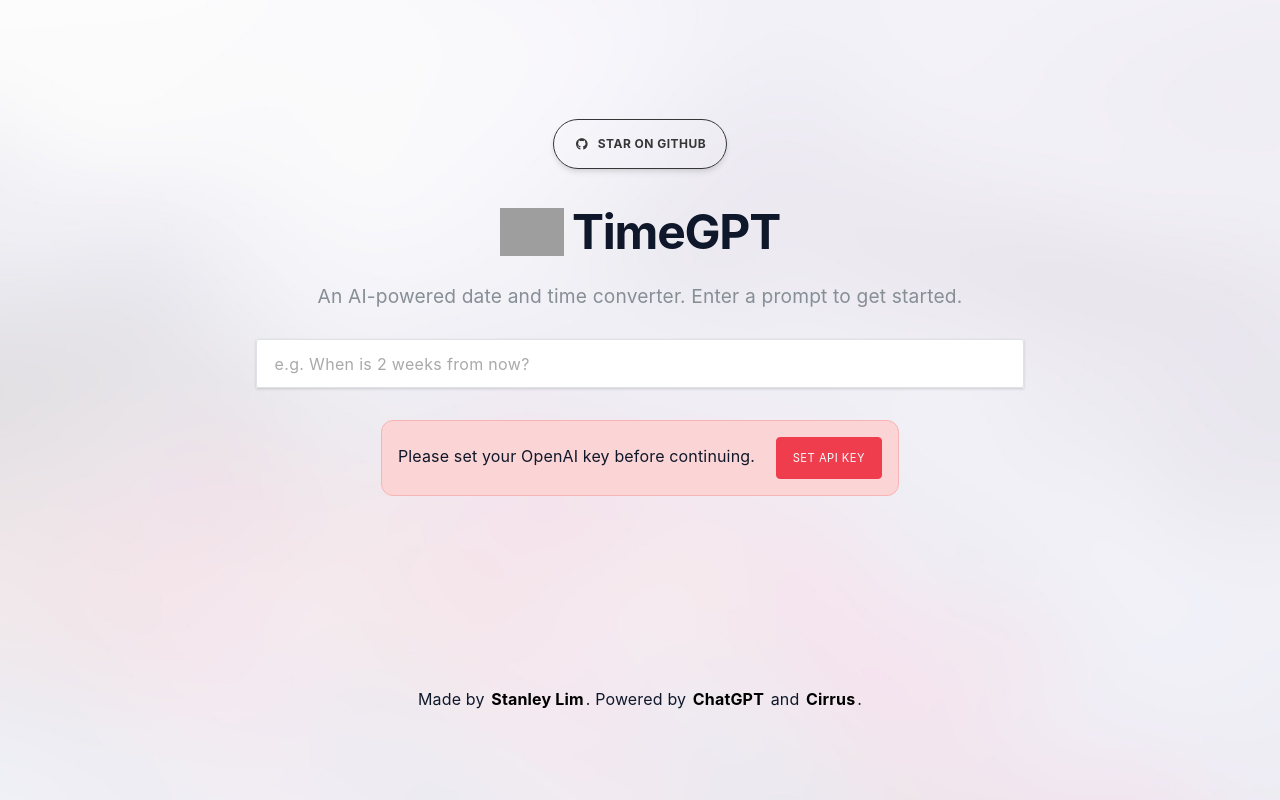
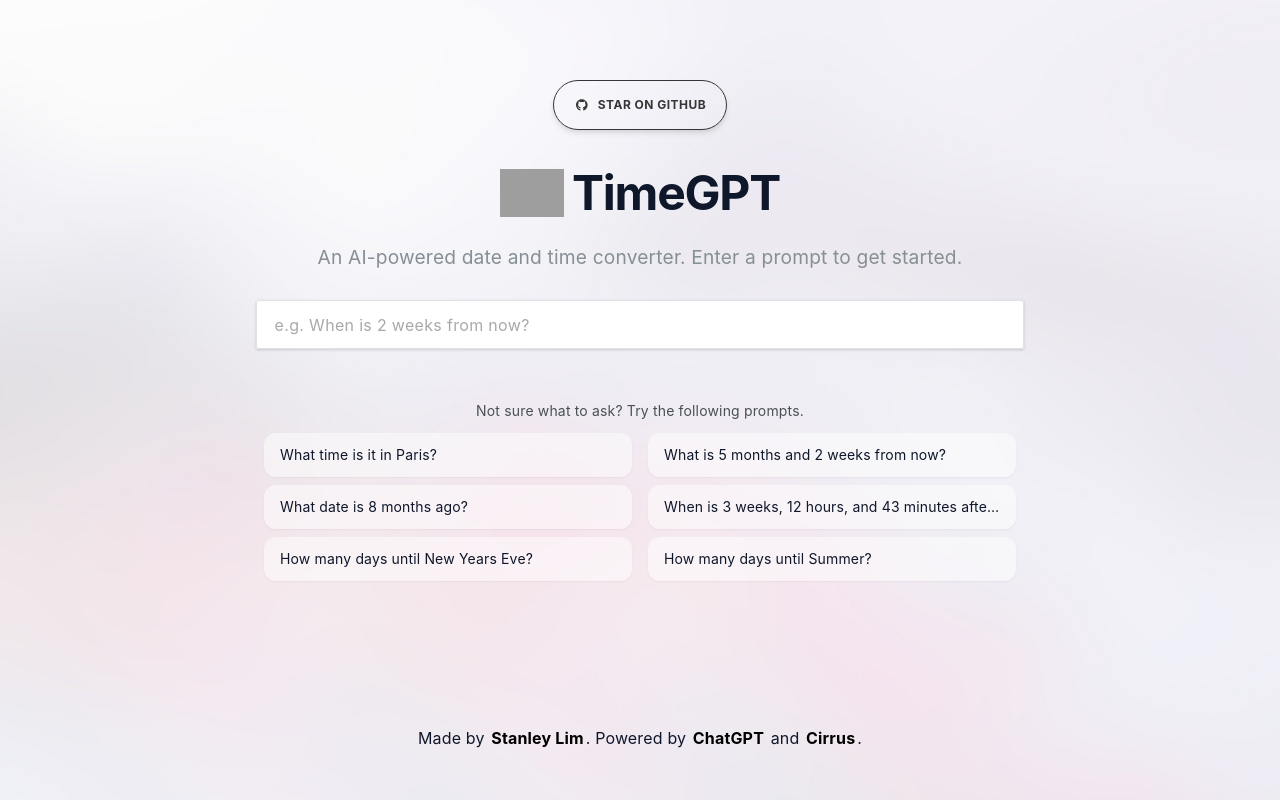
Before and after one commit to Spiderpig86/TimeGPT, a Next.js app: page / in a window 1280 px wide. Built offline with nearby package versions, Linux system fonts and the light colour scheme; grey boxes are pictures that could not be loaded.

Commit message:
:sparkles: feat(Chat.tsx): Add override to auto-set key for public usage

```diff
--- a/next.config.js
+++ b/next.config.js
@@ -1,8 +1,11 @@
 /** @type {import('next').NextConfig} */
 const nextConfig = {
-  experimental: {
-    appDir: true,
-  },
-}
+    experimental: {
+        appDir: true,
+    },
+    env: {
+        NEXT_PUBLIC_AUTO_SET_KEY: true,
+    },
+};
 
-module.exports = nextConfig
+module.exports = nextConfig;
--- a/src/app/Chat.tsx
+++ b/src/app/Chat.tsx
@@ -1,6 +1,6 @@
 'use client';
 
-import { useMemo, useState } from 'react';
+import { useEffect, useMemo, useState } from 'react';
 import { FontAwesomeIcon } from '@fortawesome/react-fontawesome';
 import { library } from '@fortawesome/fontawesome-svg-core';
 import { fab } from '@fortawesome/free-brands-svg-icons';
@@ -105,7 +105,7 @@
             return;
         }
 
-        if (!apiKey || apiKey.trim().length === 0) {
+        if (!process.env.NEXT_PUBLIC_AUTO_SET_KEY && (!apiKey || apiKey.trim().length === 0)) {
             console.error('Must provide OpenAI API key');
             alert('Must provide OpenAI API key');
             return;
@@ -162,9 +162,11 @@
         }
     };
 
+    console.log(process.env.NEXT_PUBLIC_AUTO_SET_KEY);
+
     return (
         <div className="u-flex u-flex-column u-items-center u-justify-center w-100p">
-            {keyModal}
+            {!process.env.NEXT_PUBLIC_AUTO_SET_KEY && keyModal}
             <div className="form-group w-100p w-70p-md max-w-sm u-shadow-sm mb-4">
                 <input
                     className="form-group-input"
@@ -180,7 +182,7 @@
                     }}
                 />
             </div>
-            {(!apiKey || !isKeyValid(apiKey)) && (
+            {!process.env.NEXT_PUBLIC_AUTO_SET_KEY && (!apiKey || !isKeyValid(apiKey)) && (
                 <div className="u-border-1 border-red-300 bg-red-200 u-round-md p-2">
                     Please set your OpenAI key before continuing.{' '}
                     <button className="btn-primary btn--sm m-0 ml-2" onClick={(e) => setModalVisible(true)}>
@@ -201,7 +203,7 @@
                 )}
             </div>
 
-            {apiKey && isKeyValid(apiKey) && (
+            {(process.env.NEXT_PUBLIC_AUTO_SET_KEY || (apiKey && isKeyValid(apiKey))) && (
                 <div className="my-2 max-w-sm">
                     <p className="text-sm text-gray-700 mb-0 u-text-center">
                         Not sure what to ask? Try the following prompts.
--- a/src/app/api/generate/route.ts
+++ b/src/app/api/generate/route.ts
@@ -4,11 +4,16 @@
 const maxTokens = 100;
 
 export async function POST(req: Request) {
-    const { prompt, localDateTime, apiKey } = await req.json();
+    let { prompt, localDateTime, apiKey } = await req.json();
 
     if (!prompt) {
         return new Response('No prompt in the request', { status: 400 });
     }
+
+    if (process.env.AUTO_SET_KEY === `true`) {
+        apiKey = process.env.OPENAI_API_KEY;
+    }
+
     if (!apiKey) {
         return new Response('OpenAI API key must be provided', { status: 400 });
     }
```
